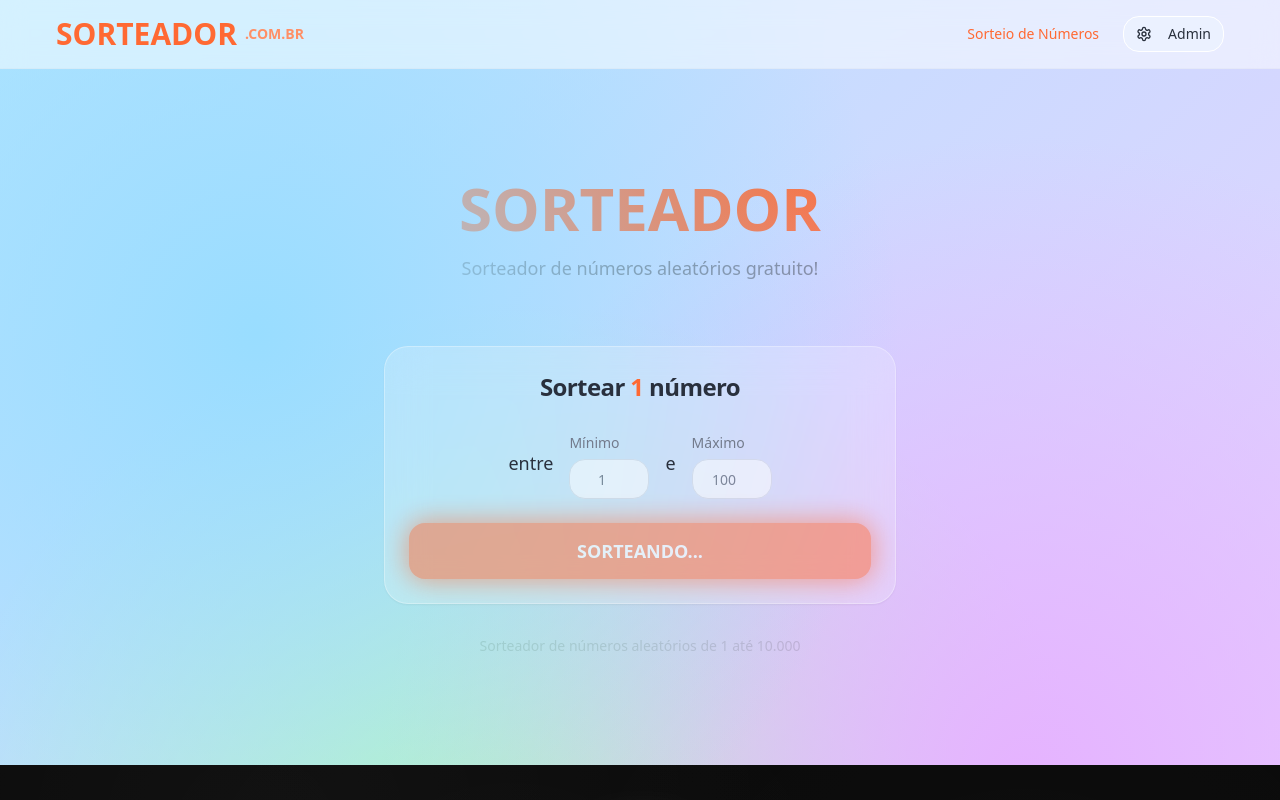
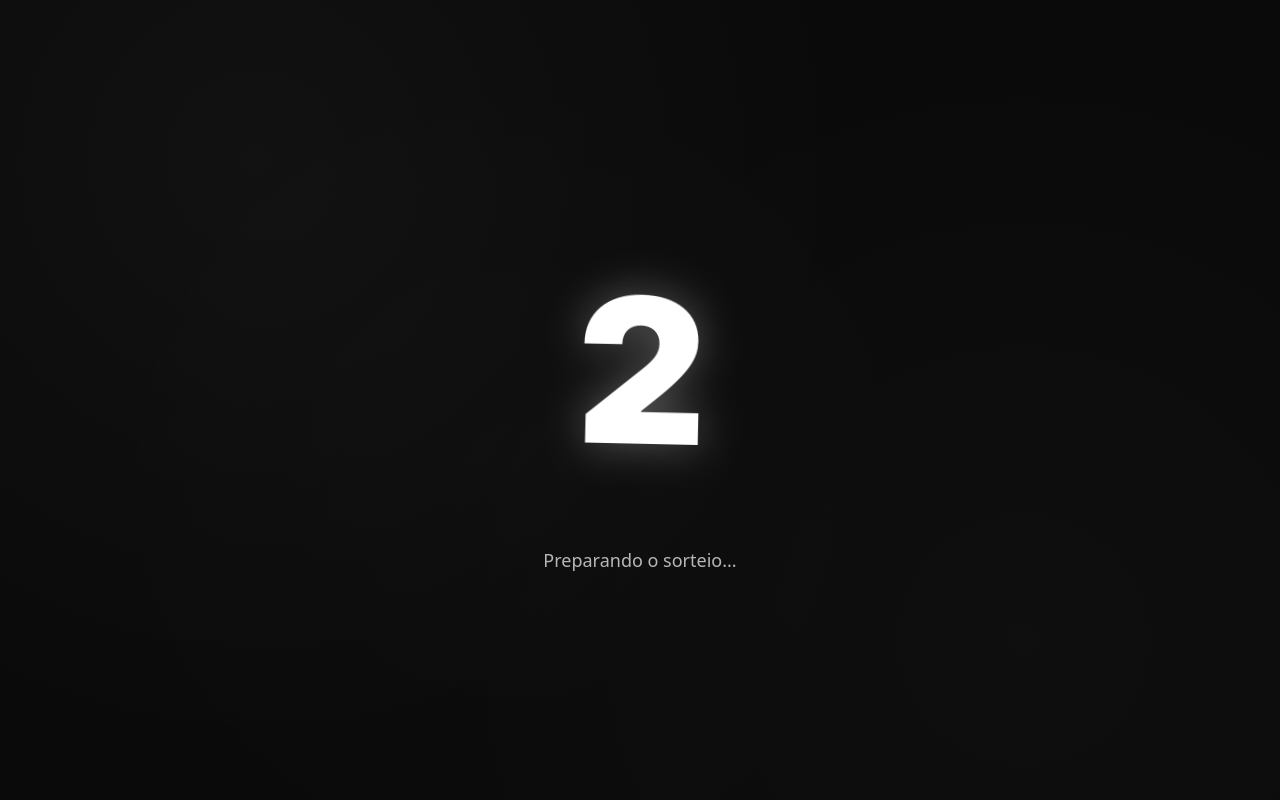
Before and after one commit to Calistenico/countdown-draw-app-94, a React (Vite) app: page / in a window 1280 px wide. Both pictures are taken after a click on the button "SORTEAR AGORA!". Shown: the top 800 px of the page. Built offline with nearby package versions, Linux system fonts and the light colour scheme.

Commit message:
Ajustar animação para tela cheia
A animação da contagem regressiva estava ficando para baixo na tela. Ajustei para que ela fique sobreposta ou abra em uma tela dedicada, semelhante à segunda imagem fornecida.

```diff
--- a/src/components/CountdownAnimation.tsx
+++ b/src/components/CountdownAnimation.tsx
@@ -37,15 +37,15 @@ const CountdownAnimation: React.FC<CountdownAnimationProps> = ({ onComplete, isV
   if (!isVisible) return null;
 
   return (
-    <div className="fixed top-0 left-0 w-full h-full bg-black flex items-center justify-center z-[9999] countdown-bg">
-      <div className="text-center w-full">
+    <div className="fixed inset-0 w-screen h-screen bg-black flex items-center justify-center z-[99999] countdown-bg" style={{ margin: 0, padding: 0 }}>
+      <div className="text-center w-full h-full flex flex-col items-center justify-center">
         <div
           key={currentNumber}
-          className="countdown-number animate-countdown"
+          className="countdown-number animate-countdown mb-8"
         >
           {currentNumber}
         </div>
-        <p className="text-white/70 text-lg mt-8 font-medium">
+        <p className="text-white/70 text-lg font-medium">
           Preparando o sorteio...
         </p>
       </div>
--- a/src/index.css
+++ b/src/index.css
@@ -159,7 +159,12 @@
 
   .countdown-bg {
     background: #0a0a0a;
-    position: relative;
+    position: fixed !important;
+    top: 0 !important;
+    left: 0 !important;
+    width: 100vw !important;
+    height: 100vh !important;
+    z-index: 99999 !important;
   }
 
   .countdown-bg::before {
```
